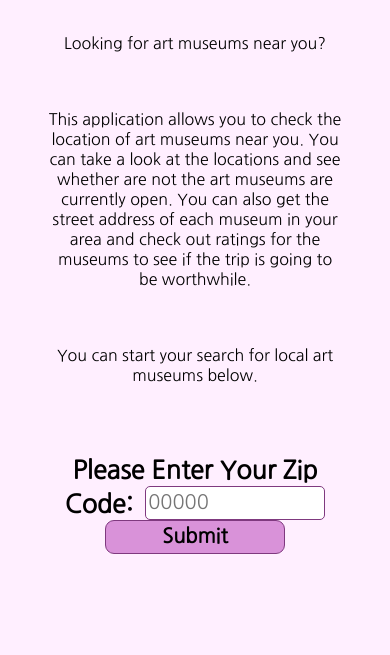
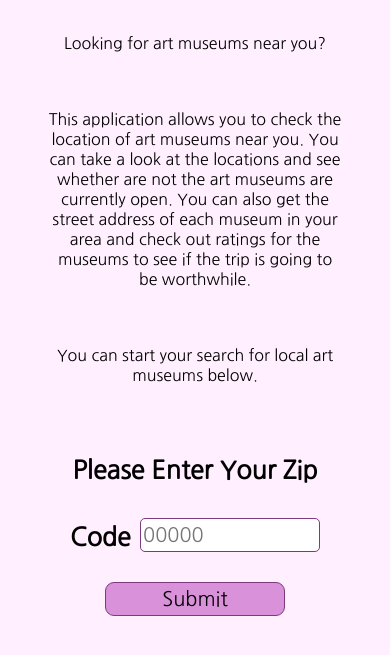
Before and after one commit to scareycs/ArtMuseums, a website: page index.html in a window 390 px wide. Shown: the part 109-764 px from the top of the page. Drawn offline with nearby package versions, Linux system fonts and the light colour scheme; some packages are replaced by stand-ins of ours.

Commit message:
working on my zipcode form for mobile view after init submit

```diff
--- a/fluid.css
+++ b/fluid.css
@@ -29,6 +29,14 @@
    /*margin: 0px;*/
 }
 
+.zipCodeButton {
+  margin-top: 30px;
+}
+
+.zipCodeButton2 {
+  margin-top: 0px;
+}
+
 /* Non-mobile, grid */
 @media only screen and (min-width: 960px) {
 .col-12 {
@@ -39,3 +47,9 @@
     width: 50%;
   }
 }
+
+@media only screen and (max-width: 458px) {
+  #zipCode {
+    margin-top: 33px;
+  }
+}
--- a/index.css
+++ b/index.css
@@ -67,6 +67,10 @@ li p {
     margin-right: 5px;
 }
 
+.enterLabel2 {
+	margin-left: 33%;
+}
+
 .mapTitle,
 .resultsTitle {
 	font-weight: bold;
@@ -126,10 +130,10 @@ li p {
 .listItems {
 	font-family: 'Nanum Gothic', sans-serif;
 	font-size: 16px;
-
 }
 
-#zipCodeButton {
+.zipCodeButton,
+.zipCodeButton2 {
 	background: #D992D9;
 	color: black;
 	width: 180px;
@@ -140,7 +144,8 @@ li p {
 	border-radius: 9px;
 }
 
-#zipCodeButton:hover {
+.zipCodeButton:hover,
+.zipCodeButton2:hover {
 	background: #FFF9FF;
 }
 
--- a/index.html
+++ b/index.html
@@ -36,9 +36,9 @@
 				<form class="zipCodeForm" >
 					<label id="zipCodeForm"></label>
 					<label id="zipLabel"></label>
-					<label for="zipCode" id="enterLabel">Please Enter Your Zip Code: </label>
+					<label for="zipCode" id="enterLabel">Please Enter Your Zip Code</label>
 					<input id="zipCode" name="ZipCode" type="text" pattern="[0-9]{5}" placeholder="00000">
-					<button type="submit" id="zipCodeButton">Submit</button>
+					<button type="submit" class="zipCodeButton">Submit</button>
 				</form>
 			</div>
 		</div>
--- a/index.js
+++ b/index.js
@@ -24,6 +24,8 @@ function initMap() {
 
     // Title along with zipcode submission form will be reformatted
     $(".zipHeading").removeClass("zipHeading").addClass("appTitle2");
+    $(".zipCodeButton").removeClass("zipCodeButton").addClass("zipCodeButton2");
+    $("#enterLabel").addClass("enterLabel2");
     $("#zipLabel").addClass("zipLabel").html("Art Escape");
     $("#enterLabel").html("Zip Code");
     let zipCode = $("#zipCode").val();
```
